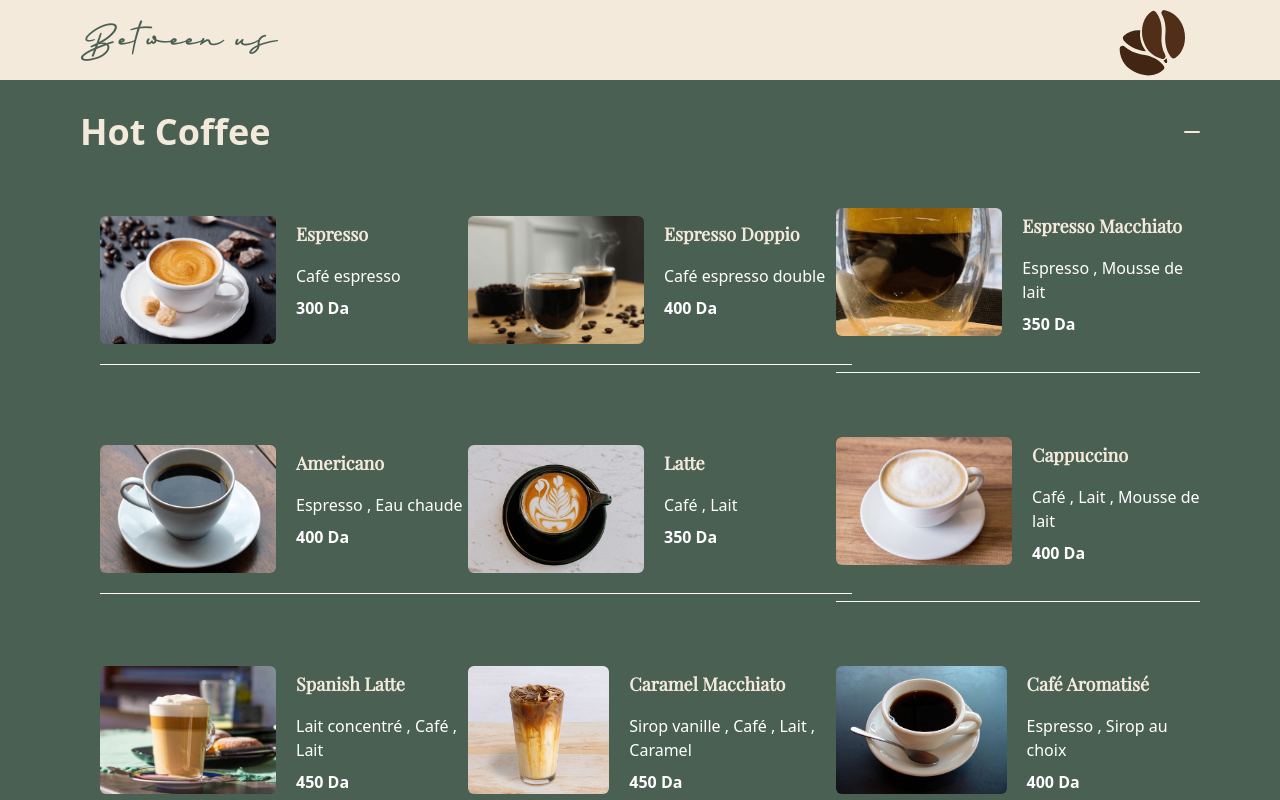
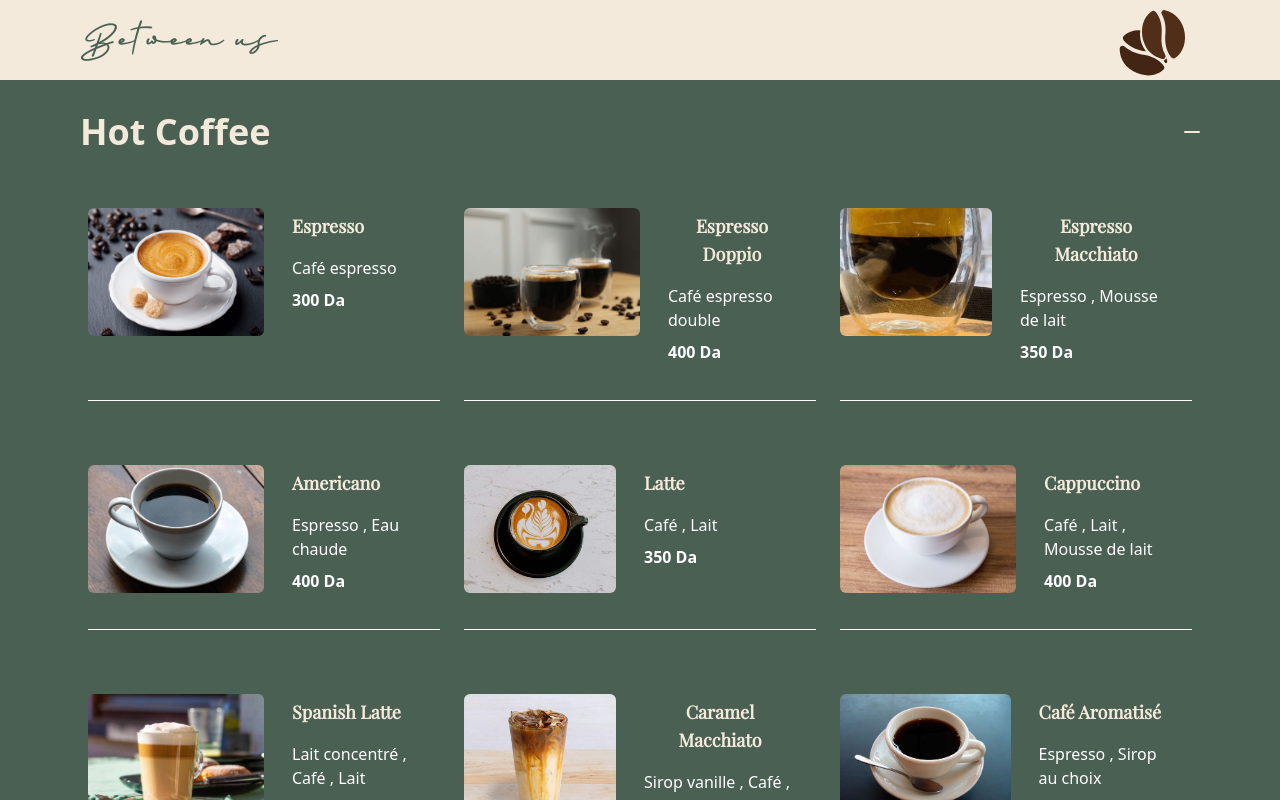
Before and after one commit to Meriemchm/chm_QR_Menu_React_Website_between_v2, a React (Vite) app: page / in a window 1280 px wide. Both pictures are taken after a click on the button "Hot Coffee". Shown: the top 800 px of the page. Built offline with nearby package versions, Linux system fonts and the light colour scheme; a web font is replaced by a local one.

Commit message:
fix with issues

```diff
--- a/src/Accordion/AccordionMain.jsx
+++ b/src/Accordion/AccordionMain.jsx
@@ -11,7 +11,7 @@ const AccordionMain = () => {
   };
 
   return (
-    <div className="h-full flex flex-col items-center justify-center pt-24 pb-20 px-2 sm:px-4 md:px-10 lg:px-20">
+    <div className="h-full flex flex-col items-center justify-center pt-24 pb-20 px-2 sm:px-4 md:px-1 lg:px-20">
       <div className="w-full ">
         <div className="flex flex-col space-y-4">
           {menuLinks.map(({ id, title }) => (
--- a/src/Menu/Menu.jsx
+++ b/src/Menu/Menu.jsx
@@ -5,30 +5,30 @@ const Menu = ({ title }) => {
   const Data = MenuData.filter((item) => item.category === title);
 
   return (
-    <div className=" flex flex-col justify-center md:items-center items-start w-full md:px-5 h-full ">
+    <div className=" flex flex-col justify-center md:items-center items-start w-full md:px-2 h-full ">
       <div className="grid grid-cols-1 md:grid-cols-2 xl:grid-cols-3 gap-6 w-full md:w-auto text-center justify-center items-center">
         {Data.map(({ id, src, name, price, ingredients }) => {
           return (
             <div
               key={id}
-              className="flex flex-col border-b border-white py-5  md:w-96"
+              className="flex flex-col border-b border-white py-5 h-full md:w-full"
             >
-              <div className="flex flex-row gap-4 md:gap-0">
+              <div className="flex flex-row gap-4 md:gap-2 w-full">
                 <img
                   src={src}
                   alt=""
-                  className="rounded-md md:w-44 md:h-32 h-32 w-40 object-cover mt-5"
+                  className="rounded-md md:w-44 md:h-32 w-36 h-28 object-cover mt-5"
                   loading="lazy"
                 />
 
-                <div className="flex flex-col items-start justify-start text-gray-800 md:mx-5 my-4  ">
-                  <p className=" menu_name text-lg font-bold capitalize py-2 text-second">
+                <div className="flex flex-col items-start justify-start flex-grow w-1/2 text-gray-800 md:mx-5 my-4">
+                  <p className="menu_name md:text-lg font-bold capitalize py-2 text-second">
                     {name}
                   </p>
-                  <p className="text-white text-start font-extralight py-2">
+                  <p className="text-white text-start font-extralight py-2 text-sm md:text-base">
                     {ingredients}
                   </p>
-                  <p className="font-bold  text-white">{price}</p>
+                  <p className="font-bold text-white">{price}</p>
                 </div>
               </div>
             </div>
```
